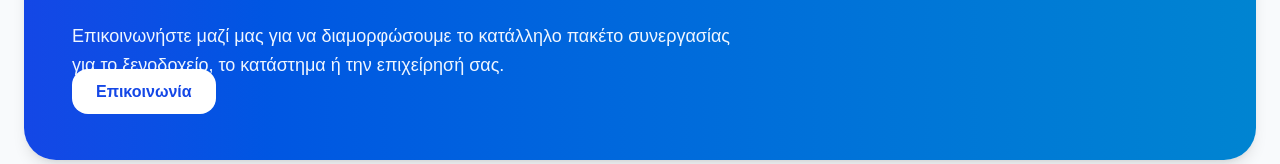
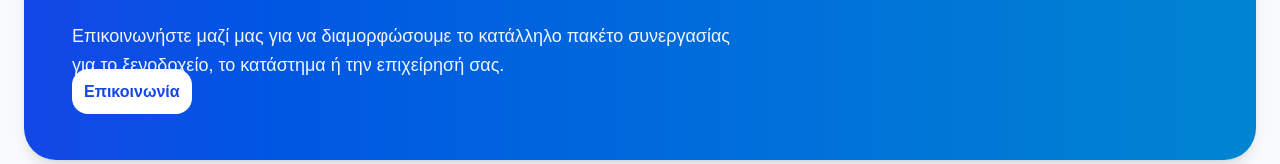
Before and after one commit to amamouridis06/lesvos-travel-guide, a Next.js app: page /plans in a window 1280 px wide. Shown: the part 2109-2273 px from the top of the page. Built offline with nearby package versions, Linux system fonts and the light colour scheme.

Commit message:
Update page.jsx

```diff
--- a/app/plans/page.jsx
+++ b/app/plans/page.jsx
@@ -188,7 +188,7 @@ export default function LesvosSubscriptionPlans() {
             <div>
            <a
               href="/contact"
-              className="rounded-2xl bg-white px-6 py-3.5 font-semibold text-blue-700 hover:bg-blue-50 transition"
+              className="rounded-2xl bg-white px-3 py-3.5 font-semibold text-blue-700 hover:bg-blue-50 transition"
               >
               Επικοινωνία
             </a>
```
